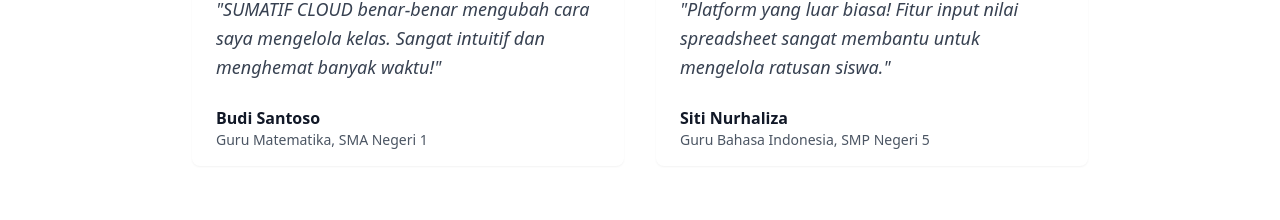
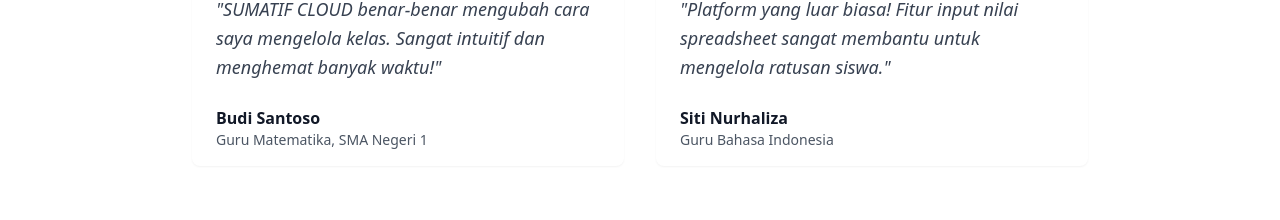
Before and after one commit to ryuga55/sumatif-cloud, a React (Vite) app: page / in a window 1280 px wide. Shown: the part 2157-2377 px from the top of the page. Built offline with nearby package versions, Linux system fonts and the light colour scheme; no server answers.

Commit message:
Update LandingPage.tsx

```diff
--- a/src/pages/LandingPage.tsx
+++ b/src/pages/LandingPage.tsx
@@ -71,7 +71,7 @@ export function LandingPage() {
     {
       quote: "Platform yang luar biasa! Fitur input nilai spreadsheet sangat membantu untuk mengelola ratusan siswa.",
       name: "Siti Nurhaliza",
-      role: "Guru Bahasa Indonesia, SMP Negeri 5",
+      role: "Guru Bahasa Indonesia",
       rating: 5
     }
   ]
```
